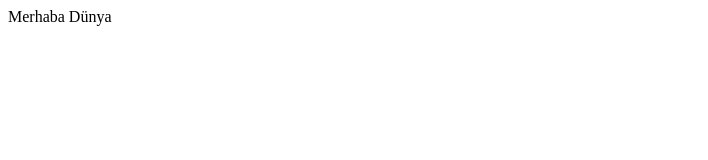
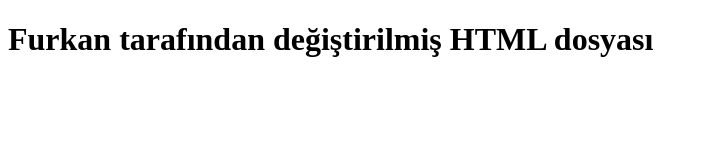
Before and after one commit to frknecn3/git-deneme-2, a plain HTML site: page index.html in a window 1280 px wide. Shown: the whole page, without its empty margins (0-708 px from the left). Drawn offline with Linux system fonts and the light colour scheme.

Commit message:
index.js eklendi, html güncellendi

```diff
--- a/index.html
+++ b/index.html
@@ -3,9 +3,9 @@
 <head>
     <meta charset="UTF-8">
     <meta name="viewport" content="width=device-width, initial-scale=1.0">
-    <title>Document</title>
+    <title>FURKAN WEBSİTE</title>
 </head>
 <body>
-    Merhaba Dünya
+    <h1>Furkan tarafından değiştirilmiş HTML dosyası</h1>
 </body>
 </html>
--- /dev/null
+++ b/main.js
@@ -0,0 +1 @@
+console.log('merhaba dünya')
```
Also changed, not shown: 1 other file.
